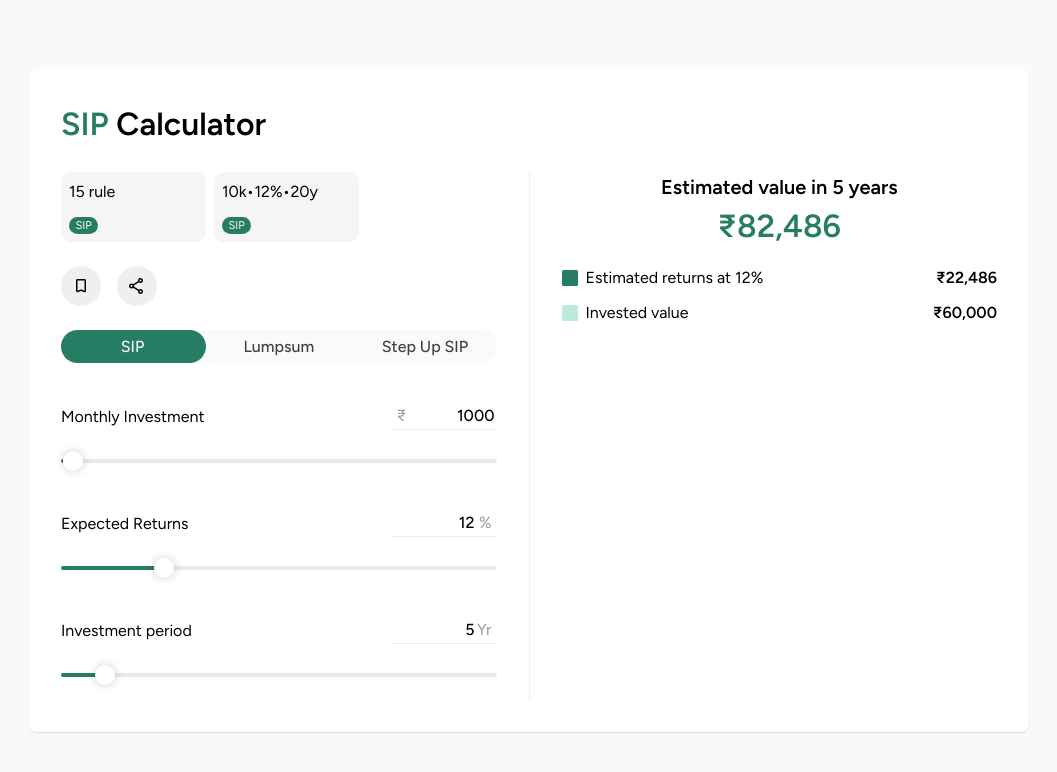
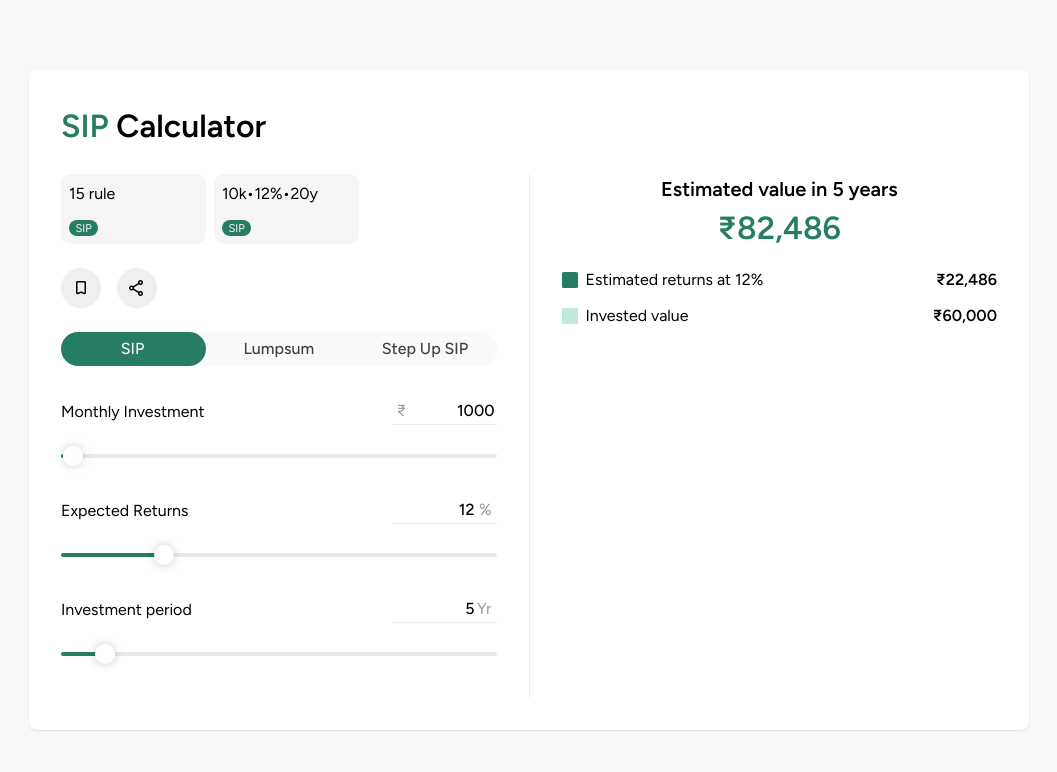
Before and after one commit to rainwalkr/sip-calculator, a React (Vite) app: page / in a window 1280 px wide. Shown: the top 772 px of the page, without its empty margins (111-1168 px from the left). Built offline with nearby package versions, Linux system fonts and the light colour scheme.

Commit message:
style: slider controls spacing adjustment

```diff
--- a/src/components/SliderWithInputControl/SliderWithInputControl.css
+++ b/src/components/SliderWithInputControl/SliderWithInputControl.css
@@ -13,7 +13,7 @@
 }
 
 .slider-with-input-control {
-    margin-top: 2.5rem;
+    margin-top: 2rem;
 }
 
 /* .custom-slider {
```
